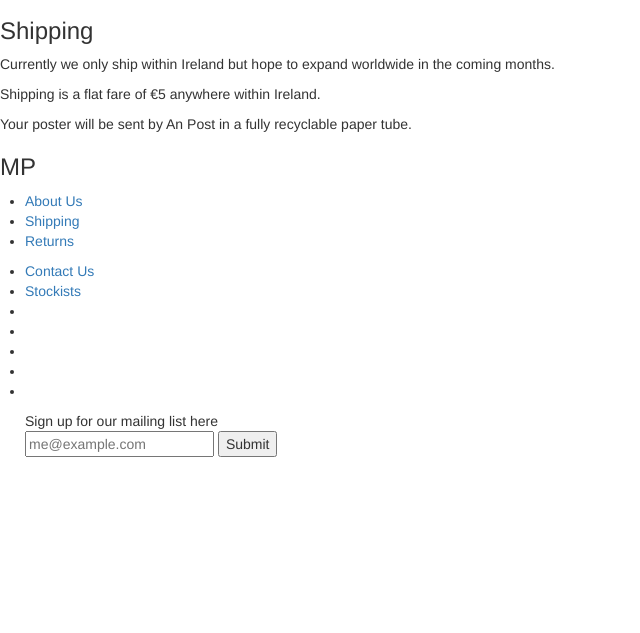
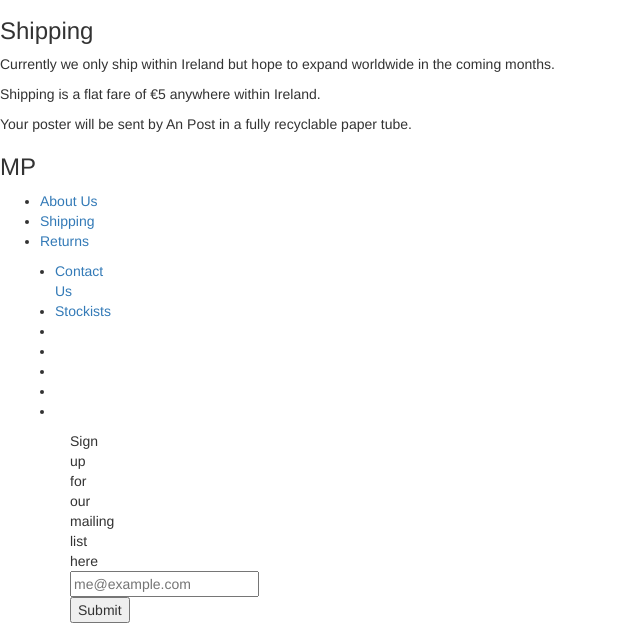
Before and after one commit to Code-Institute-Submissions/gillyshop, a Django app: page /accounts/about/ in a window 1280 px wide. Shown: the part 253-886 px from the top of the page, without its empty margins (0-640 px from the left). Before the commit the page ends 710 px from the top, so only its background shows below. Run offline with Django 3.2, Linux system fonts and the light colour scheme; some libraries are stand-ins or nearby versions.

Commit message:
change footer to cards

```diff
--- a/templates/base.html
+++ b/templates/base.html
@@ -104,8 +104,11 @@
         <div class="logorow">
             <h3 class="logo">MP</h3>
         </div>
-        <div class="row footrow">
-            <div class="card">
+        <!--<div class="row footrow">-->
+            <div class="row row-flex">
+
+                   <div class="col-xs-10 col-xs-offset-1 col-sm-offset-0 col-sm-6 col-md-4">
+                       <div class="card">
             <!--<div class="col-md-4">-->
                 <ul class="firstfoot">
                     <li class="lifooter"><a href="{% url 'about' %}"><i class="fas fa-info-circle"></i> About Us</a></li>
@@ -116,7 +119,9 @@
 
 
             <!--<div class="col-md-4">-->
-             <div class="card">
+
+                    <div class="col-xs-10 col-xs-offset-1 col-sm-offset-0 col-sm-6 col-md-4">
+                    <div class="card">
                  <ul class="middle">
                     <li class="lifooter"><a href="{% url 'contact' %}"><i class="far fa-comments"></i> Contact Us</a></li>
                     <li class="lifooter"><a href="{% url 'contact' %}"><i class="fas fa-shopping-bag"></i> Stockists</a></li>
@@ -130,7 +135,9 @@
 
 
             <!--<div class="col-md-4">-->
-             <div class="card">
+
+                    <div class="col-xs-10 col-xs-offset-1 col-sm-offset-0 col-sm-6 col-md-4">
+                        <div class="card">
                 <ul class="newsletter">
                      <!--<form name ="footform">-->
 					<!--<label for="email" class="field">Sign up here for our mailing list</label>-->
```
